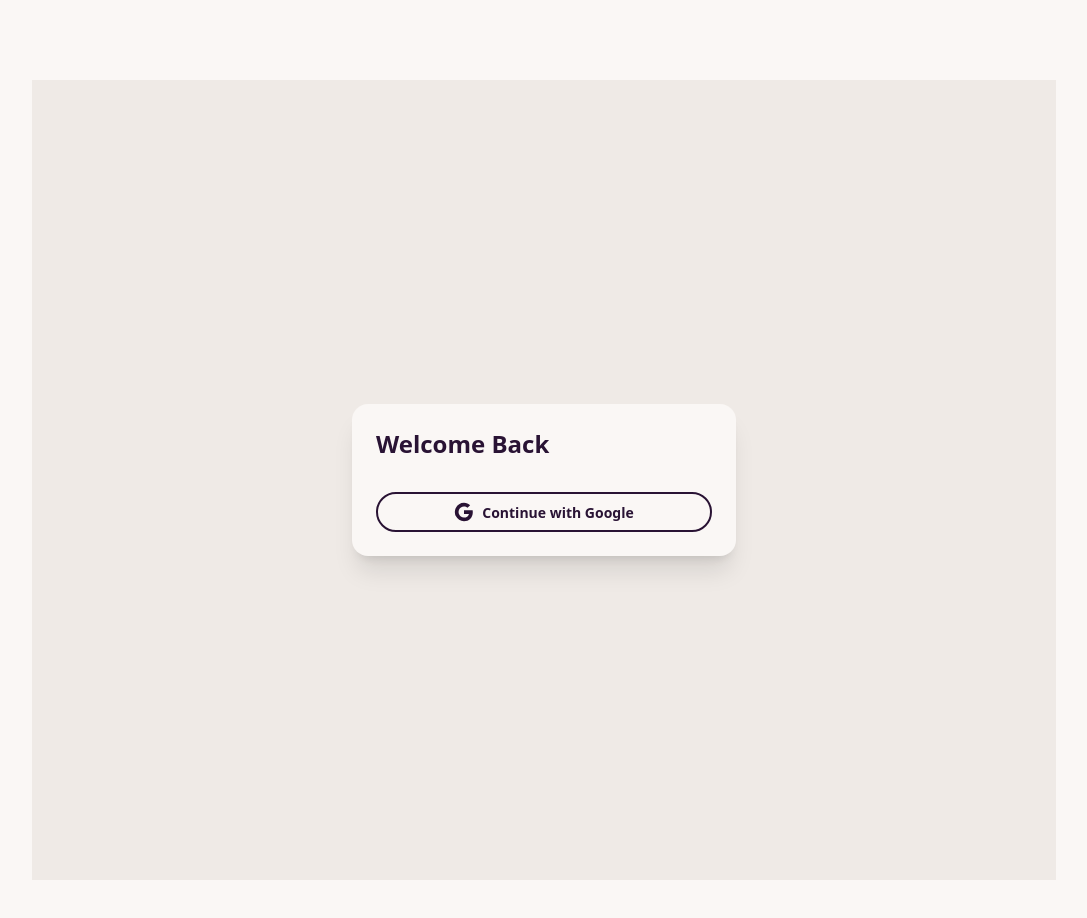
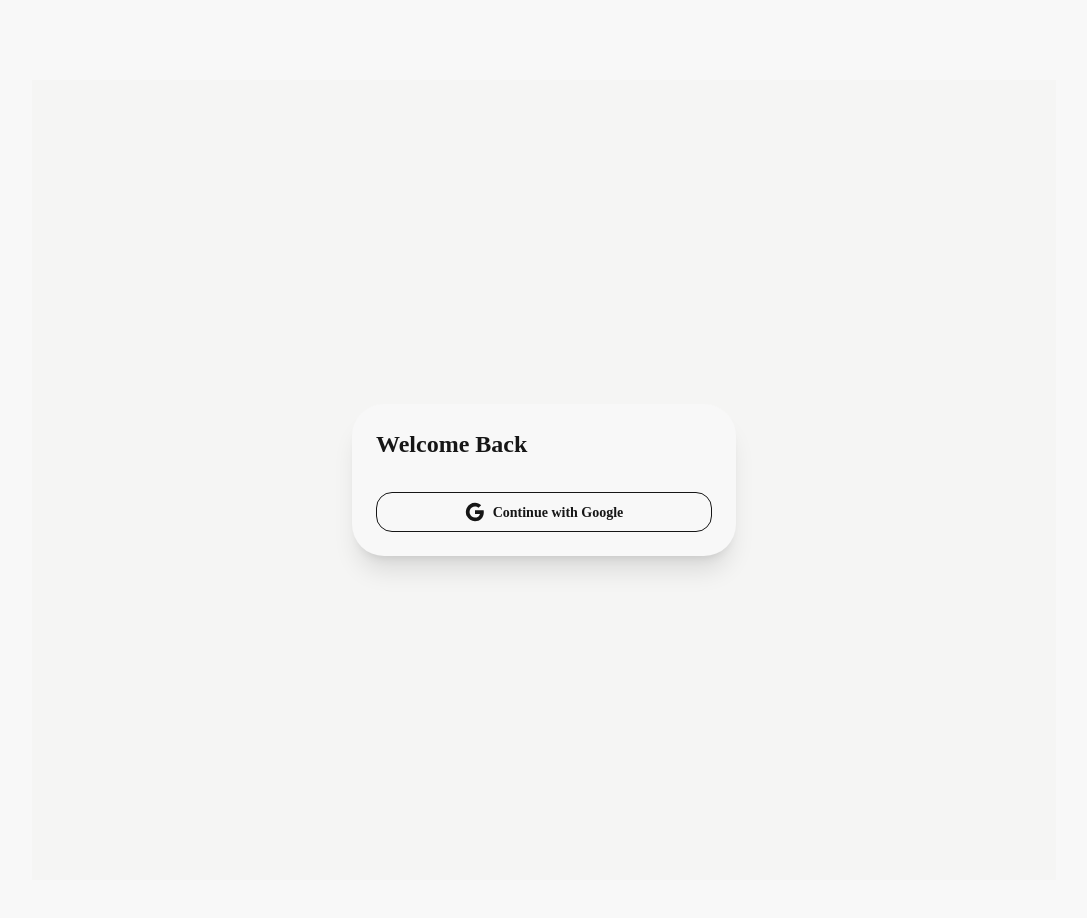
Before and after one commit to jesi-rgb/cycles-25, a SvelteKit app: page / in a window 1280 px wide. Shown: the top 918 px of the page, without its empty margins (96-1183 px from the left). Built offline with nearby package versions, Linux system fonts and the light colour scheme; no server answers.

Commit message:
fix sync when uploading habit

```diff
--- a/src/app.css
+++ b/src/app.css
@@ -3,12 +3,88 @@
 @plugin '@tailwindcss/typography';
 
 @plugin "daisyui" {
-	themes: cupcake --default, dracula --prefersdark;
+	themes: cycles-light --default, dark --prefersdark;
+}
+
+
+@plugin "daisyui/theme" {
+	name: "cycles-light";
+	default: true;
+	prefersdark: false;
+	color-scheme: "light";
+	--color-base-100: oklch(98% 0.001 106.423);
+	--color-base-200: oklch(97% 0.001 106.424);
+	--color-base-300: oklch(92% 0.003 48.717);
+	--color-base-content: oklch(20% 0 0);
+	--color-primary: oklch(82% 0.119 306.383);
+	--color-primary-content: oklch(29% 0.149 302.717);
+	--color-secondary: oklch(87% 0.15 154.449);
+	--color-secondary-content: oklch(26% 0.065 152.934);
+	--color-accent: oklch(89% 0.196 126.665);
+	--color-accent-content: oklch(27% 0.072 132.109);
+	--color-neutral: oklch(37% 0 0);
+	--color-neutral-content: oklch(98% 0 0);
+	--color-info: oklch(60% 0.126 221.723);
+	--color-info-content: oklch(98% 0.019 200.873);
+	--color-success: oklch(64% 0.2 131.684);
+	--color-success-content: oklch(98% 0.031 120.757);
+	--color-warning: oklch(70% 0.213 47.604);
+	--color-warning-content: oklch(98% 0.016 73.684);
+	--color-error: oklch(55% 0.195 38.402);
+	--color-error-content: oklch(98% 0.016 73.684);
+	--radius-selector: 2rem;
+	--radius-field: 1rem;
+	--radius-box: 2rem;
+	--size-selector: 0.25rem;
+	--size-field: 0.25rem;
+	--border: 1px;
+	--depth: 1;
+	--noise: 0;
+}
+
+
+@plugin "daisyui/theme" {
+	name: "cycles-dark";
+	default: false;
+	prefersdark: true;
+	color-scheme: "dark";
+	--color-base-100: oklch(26% 0.007 34.298);
+	--color-base-200: oklch(37% 0.01 67.558);
+	--color-base-300: oklch(44% 0.011 73.639);
+	--color-base-content: oklch(98% 0.001 106.423);
+	--color-primary: oklch(97% 0.071 103.193);
+	--color-primary-content: oklch(28% 0.066 53.813);
+	--color-secondary: oklch(93% 0.032 255.585);
+	--color-secondary-content: oklch(26% 0.065 152.934);
+	--color-accent: oklch(89% 0.196 126.665);
+	--color-accent-content: oklch(27% 0.072 132.109);
+	--color-neutral: oklch(14% 0.004 49.25);
+	--color-neutral-content: oklch(98% 0 0);
+	--color-info: oklch(60% 0.126 221.723);
+	--color-info-content: oklch(98% 0.019 200.873);
+	--color-success: oklch(76% 0.233 130.85);
+	--color-success-content: oklch(27% 0.072 132.109);
+	--color-warning: oklch(85% 0.199 91.936);
+	--color-warning-content: oklch(28% 0.066 53.813);
+	--color-error: oklch(55% 0.195 38.402);
+	--color-error-content: oklch(98% 0.016 73.684);
+	--radius-selector: 2rem;
+	--radius-field: 1rem;
+	--radius-box: 2rem;
+	--size-selector: 0.25rem;
+	--size-field: 0.25rem;
+	--border: 1px;
+	--depth: 1;
+	--noise: 0;
 }
 
 @font-face {
 	font-family: 'Inter';
 	font-style: normal;
 	font-weight: 400;
-	src: url('/fonts/Inter-Regular.woff2') format('woff2');
+	src: url('/Fonts/TASA-Explorer.woff2') format('woff2');
 }
+
+@theme cupcake {
+	--font-sans: Monaspace Radon;
+}
--- a/src/lib/syncEngine.ts
+++ b/src/lib/syncEngine.ts
@@ -76,6 +76,27 @@ export class SyncEngine<T extends { id: string }> {
 		window.addEventListener('offline', this.handleOffline);
 
 		// Initial fetch of data from Supabase
+
+		// Initial sync if online
+		if (navigator.onLine) {
+			this.push();
+		}
+
+		this.pull()
+
+		// Periodic sync
+		setInterval(() => {
+			if (navigator.onLine) {
+				this.push();
+			}
+			console.log('Periodic sync');
+		}, 1000 * 60);
+	}
+
+	/*
+	 * "Pull" data from supabase
+	 * */
+	private async pull() {
 		try {
 			const { data: userData } = await this.db.auth.getUser()
 			const userId = userData.user?.id
@@ -92,16 +113,10 @@ export class SyncEngine<T extends { id: string }> {
 					data: new Map(data.map(item => [item.id, item]))
 				}));
 
-				//console.log(get(this.store).data)
 				await this.saveToIndexedDB();
 			}
 		} catch (error) {
 			console.error('Error fetching initial data:', error);
-		}
-
-		// Initial sync if online
-		if (navigator.onLine) {
-			this.sync();
 		}
 	}
 
@@ -137,9 +152,9 @@ export class SyncEngine<T extends { id: string }> {
 			const state = get(this.store);
 			const tx = indexedDB.transaction(['data', 'operations', 'metadata'], 'readwrite');
 
-			// Save data
+			// Save data as array of objects
 			await tx.objectStore('data').put(
-				Array.from(state.data.entries()),
+				Array.from(state.data.values()),
 				this.table
 			);
 
@@ -179,8 +194,13 @@ export class SyncEngine<T extends { id: string }> {
 
 			await tx.done;
 
+			// Convert array of objects to Map
+			const dataMap = new Map<string, T>(
+				(data || []).map(item => [item.id, item])
+			);
+
 			this.store.set({
-				data: new Map(data || []),
+				data: dataMap,
 				operations: operations || [],
 				lastSynced: metadata?.lastSynced || Date.now(),
 				isOnline: this.isBrowser ? navigator.onLine : false
@@ -199,7 +219,7 @@ export class SyncEngine<T extends { id: string }> {
 
 	private handleOnline = () => {
 		this.store.update(state => ({ ...state, isOnline: true }));
-		this.sync();
+		this.push();
 	};
 
 	private handleOffline = () => {
@@ -231,11 +251,16 @@ export class SyncEngine<T extends { id: string }> {
 		if (this.isBrowser) {
 			await this.saveToIndexedDB();
 			if (navigator.onLine) {
-				setTimeout(() => this.sync(), 100);
+				this.push()
 			}
 		}
 
-		return newItem;
+		//wait and pull data from supabase
+		setTimeout(() => {
+			this.pull()
+		}, 100)
+		return newItem
+
 	}
 
 	public async update(id: string, updates: Partial<T>): Promise<void> {
@@ -264,7 +289,7 @@ export class SyncEngine<T extends { id: string }> {
 		if (this.isBrowser) {
 			await this.saveToIndexedDB();
 			if (navigator.onLine) {
-				this.sync();
+				this.push();
 			}
 		}
 	}
@@ -294,30 +319,37 @@ export class SyncEngine<T extends { id: string }> {
 		if (this.isBrowser) {
 			await this.saveToIndexedDB();
 			if (navigator.onLine) {
-				this.sync();
+				this.push();
 			}
 		}
 	}
 
-	private async sync() {
+	/*
+	 * Push data to Supabase
+	 */
+	private async push() {
 		const state = get(this.store);
 		const pendingOps = state.operations.filter(op => op.status === 'pending');
 
 		for (const op of pendingOps) {
+			console.log('Processing operation:', op);
 			try {
 				switch (op.type) {
 					case 'create':
-						await this.db.from(this.table).insert(op.data);
+						const { error: createError } = await this.db.from(this.table).insert(op.data);
+						if (createError) throw createError;
 						break;
 					case 'update':
-						await this.db.from(this.table)
+						const { error: updateError } = await this.db.from(this.table)
 							.update(op.data)
 							.eq('id', op.data.id);
+						if (updateError) throw updateError;
 						break;
 					case 'delete':
-						await this.db.from(this.table)
+						const { error: deleteError } = await this.db.from(this.table)
 							.delete()
 							.eq('id', op.data.id);
+						if (deleteError) throw deleteError;
 						break;
 				}
 
@@ -328,13 +360,13 @@ export class SyncEngine<T extends { id: string }> {
 					)
 				}));
 			} catch (error) {
+				console.error('Sync error for operation:', op.id, error);
 				this.store.update(state => ({
 					...state,
 					operations: state.operations.map(o =>
 						o.id === op.id ? { ...o, status: 'error' } : o
 					)
 				}));
-				console.error('Sync error:', error);
 			}
 		}
 
@@ -345,12 +377,11 @@ export class SyncEngine<T extends { id: string }> {
 			lastSynced: Date.now()
 		}));
 
+
+		// Save the clean state to IndexedDB
 		if (this.isBrowser) {
 			await this.saveToIndexedDB();
 		}
-
-		console.log('synced')
-
 	}
 
 	public destroy() {
--- a/src/routes/app/+page.svelte
+++ b/src/routes/app/+page.svelte
@@ -4,7 +4,6 @@
 	import { supabase } from '$lib/supabaseClient';
 	import { user } from '../../stores/user';
 	import { SyncEngine } from '$lib/syncEngine';
-	import { get } from 'svelte/store';
 	import { onMount } from 'svelte';
 
 	let userId = $derived($user?.id);
@@ -30,6 +29,14 @@
 			return acc;
 		}, {})
 	);
+
+	let loading: boolean = $state(true);
+	$inspect(loading);
+	let online: boolean = $state(false);
+
+	onMount(() => {
+		loading = false;
+	});
 
 	async function handleSignOut() {
 		const { error } = await signOut();
@@ -74,31 +81,25 @@
 </script>
 
 <div class="mb-8 flex items-center justify-between">
-	<h1 class="text-3xl font-bold">Dashboard</h1>
+	<div class="flex items-center gap-4">
+		<h1 class="text-3xl font-bold">Cycles</h1>
+		{#if online}
+			<div class="bg-success size-2 rounded-full"></div>
+		{:else}
+			<div class="bg-error size-2 rounded-full"></div>
+		{/if}
+	</div>
 	<div class="flex gap-2">
 		<button
 			class="btn btn-primary"
 			onclick={() => (document.getElementById('habit_modal') as HTMLDialogElement).showModal()}
 			>New Habit</button
 		>
-		<button class="btn btn-outline" onclick={handleSignOut}>Sign out</button>
+		<button class="btn btn-soft btn-secondary" onclick={handleSignOut}>Sign out</button>
 	</div>
 </div>
 
-{#if user}
-	<div class="status mb-4">
-		{#if syncEngine.getPendingCount > 0}
-			<div class="alert alert-info">
-				Syncing {syncEngine.getPendingCount} changes...
-			</div>
-		{/if}
-		{#if syncEngine.getErrorCount > 0}
-			<div class="alert alert-error">
-				Failed to sync {syncEngine.getErrorCount} changes
-			</div>
-		{/if}
-	</div>
-
+{#if user && !loading}
 	{#if Object.keys(groupedHabits).length === 0}
 		<div class="alert alert-info">
 			<svg
@@ -125,7 +126,7 @@
 							<div class="flex items-start justify-between">
 								<div>
 									<h2 class="card-title">{habit.title}</h2>
-									<span class="badge badge-ghost mt-1">{habit.category}</span>
+									<span class="badge badge-soft badge-success mt-1">{habit.cycle}</span>
 								</div>
 								<button
 									aria-label="Delete"
@@ -152,7 +153,9 @@
 							<div class="mt-4">
 								<div class="flex items-center justify-between">
 									<span class="text-sm font-medium">Progress</span>
-									<div>{habit.current_count}/{habit.target_count}</div>
+									<div class="fraction text-3xl">
+										{habit.current_count}/{habit.target_count}
+									</div>
 								</div>
 							</div>
 
@@ -238,3 +241,16 @@
 		</form>
 	</dialog>
 {/if}
+
+<svelte:window bind:online />
+
+<style>
+	.fraction {
+		font-family: 'Recursive';
+		font-variant-numeric: diagonal-fractions;
+		font-variation-settings:
+			'MONO' 0,
+			'CASL' 1;
+		font-weight: 1000;
+	}
+</style>
```
